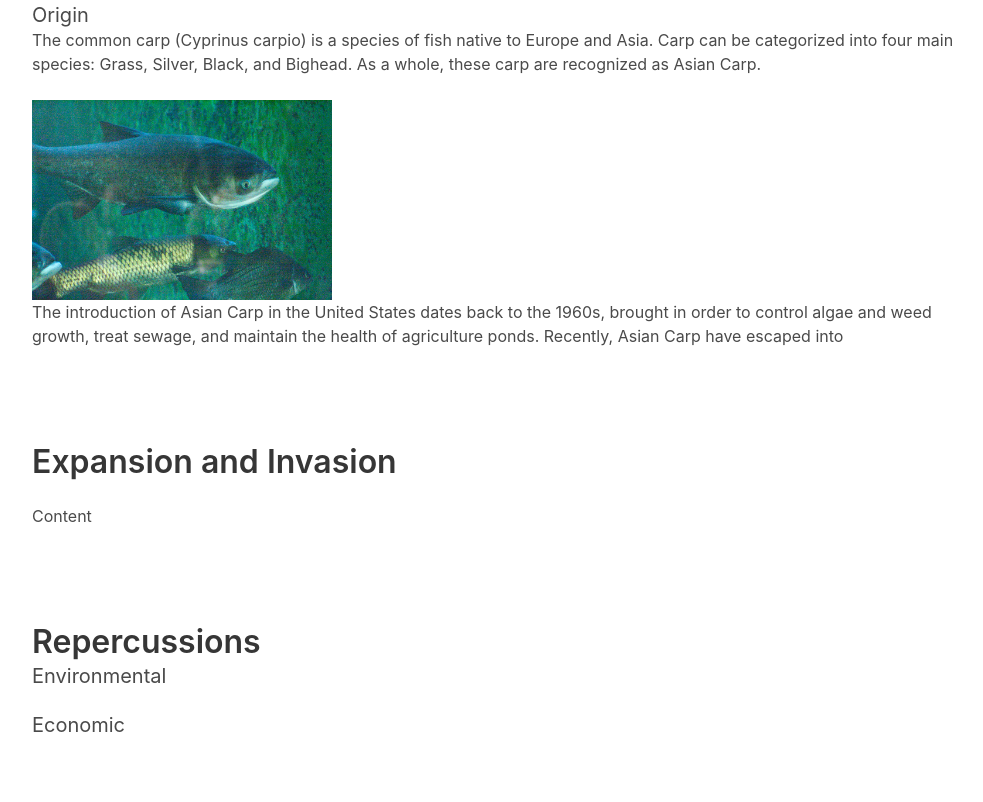
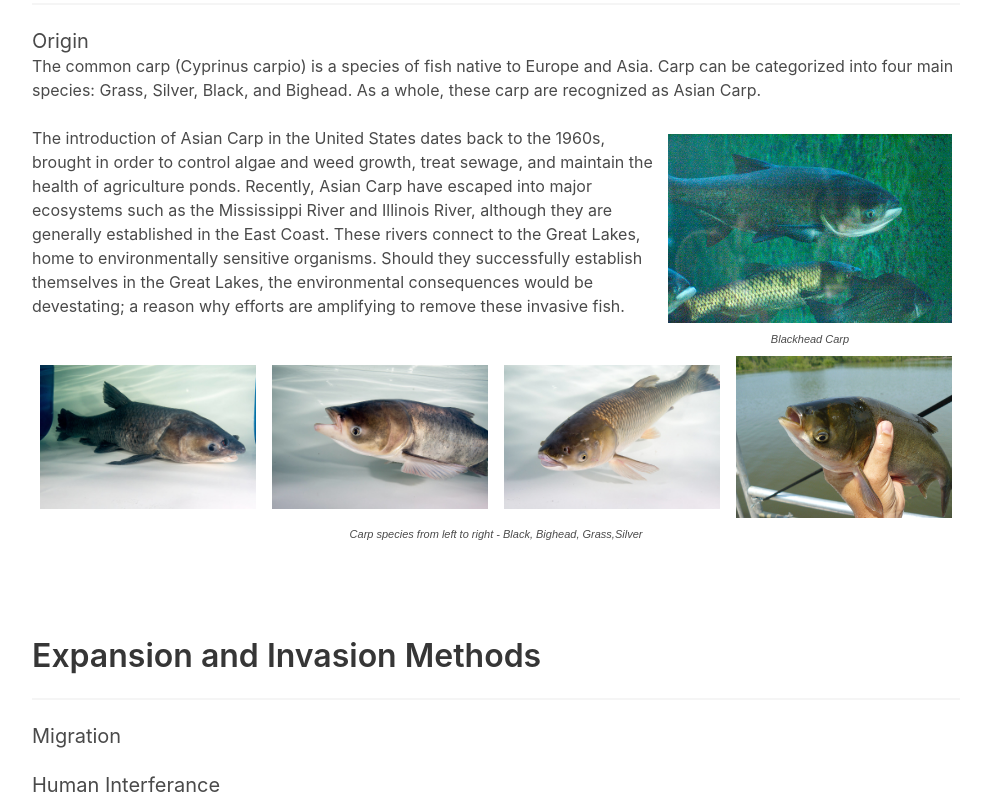
Before and after one commit to invasivecarp/invasivecarp.github.io, a plain HTML site: page index.html in a window 1280 px wide. Shown: the part 458-1260 px from the top of the page, without its empty margins (144-1127 px from the left). Drawn offline with nearby package versions, Linux system fonts and the light colour scheme.

Commit message:
changes v1

```diff
--- a/css/style.css
+++ b/css/style.css
@@ -9,4 +9,32 @@ img {
     max-width: 300px;
     width: auto;
     height: auto;
+    padding: 0.5em;
 }
+
+.right {
+    float: right;
+}
+
+.left {
+    float: left;
+}
+
+.img-panel {
+    width: 100%;
+    height: 20%;
+    display: flex;
+    align-items: center;
+}
+
+.img-panel img {
+    border-radius: 0.5em;
+    min-height: 100%;
+}
+
+.note {
+    font-family: sans-serif;
+    font-size: 11px;
+    text-align: center;
+    font-style: italic;
+}
--- a/index.html
+++ b/index.html
@@ -17,21 +17,58 @@
     <div id='app'>
         <div class='section'>
             <div class='title'>Overview</div>
+            <hr>
             <div class='content'>
                 <div class='subtitle'>Origin</div>
-                The common carp (Cyprinus carpio) is a species of fish native to Europe and Asia. Carp can be categorized into four main species: Grass, Silver, Black, and Bighead. As a whole, these carp are recognized as Asian Carp.</div>
-            <figure class='image'>
+                The common carp (Cyprinus carpio) is a species of fish native to Europe and Asia. Carp can be categorized into four main species: Grass, Silver, Black, and Bighead. As a whole, these carp are recognized as Asian Carp.
+            </div>
+            <figure class='image right'>
                 <img src='img/carp1.jpg'>
+                <div class='note'>Blackhead Carp</div>
             </figure>
 
             <div class='content'>
-                The introduction of Asian Carp in the United States dates back to the 1960s, brought in order to control algae and weed growth, treat sewage, and maintain the health of agriculture ponds. Recently, Asian Carp have escaped into
+                The introduction of Asian Carp in the United States dates back to the 1960s, brought in order to control algae and weed growth, treat sewage, and maintain the health of agriculture ponds. Recently, Asian Carp have escaped into major ecosystems such as
+                the Mississippi River and Illinois River, although they are generally established in the East Coast. These rivers connect to the Great Lakes, home to environmentally sensitive organisms. Should they successfully establish themselves in
+                the Great Lakes, the environmental consequences would be devestating; a reason why efforts are amplifying to remove these invasive fish.
             </div>
+            <div class='img-panel'>
+                <div>
+                    <figure class='image right'>
+                        <img src='img/black.jpg'>
+                    </figure>
+                </div>
+                <div>
+                    <figure class='image right'>
+                        <img src='img/bighead.jpg'>
+                    </figure>
+                </div>
+                <div>
+                    <figure class='image left'>
+                        <img src='img/grass.jpg'>
+                    </figure>
+                </div>
+                <div>
+                    <figure class='image right'>
+                        <img src='img/silver.jpg'>
+                    </figure>
+                </div>
+            </div>
+            <div class='note'>Carp species from left to right - Black, Bighead, Grass,Silver</div>
+        </div>
 
-        </div>
         <div class='section'>
-            <div class='title'>Expansion and Invasion</div>
-            <div class='content'>Content</div>
+            <div class='title'>Expansion and Invasion Methods</div>
+            <hr>
+            <div class='subtitle'>Migration</div>
+            <div class='content'>
+
+            </div>
+            <div class='subtitle'>Human Interferance</div>
+            <div class='content'>
+
+            </div>
+            <div class='subtitle'></div>
         </div>
         <div class='section'>
             <div class='title'>Repercussions</div>
```
Also changed, not shown: img/bighead.jpg (added), img/black.jpg (added), img/grass.jpg (added), img/silver.jpg (added).
